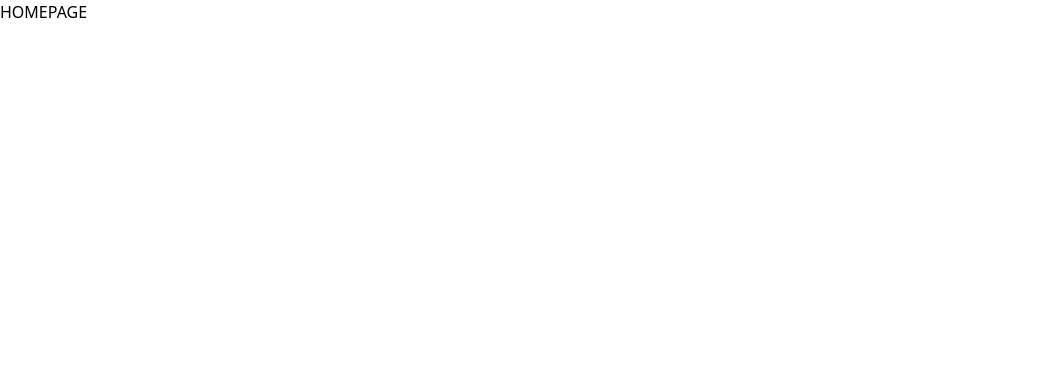
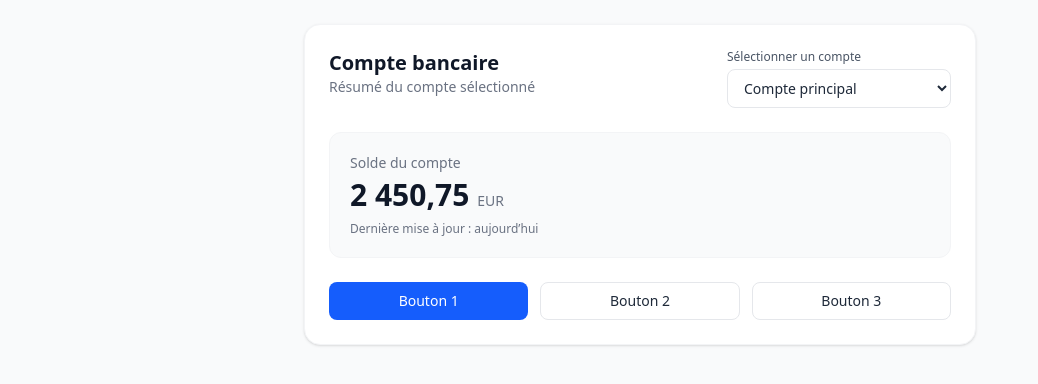
Before and after one commit to vicbenham/banking-app, an Angular app: page / in a window 1280 px wide. Shown: the top 384 px of the page, without its empty margins (0-1038 px from the left). Built offline with nearby package versions, Linux system fonts and the light colour scheme.

Commit message:
created home component dir and added homepage boilerplate

```diff
--- a/src/app/app.routes.ts
+++ b/src/app/app.routes.ts
@@ -1,9 +1,9 @@
 import { Routes } from '@angular/router';
-import {HomeComponent} from './home';
 import {InfosComponent} from './infos';
 import {LoginComponent} from './login.component/login.component';
 import {TransactionComponent} from './transaction.component/transaction.component';
 import {RegisterComponent} from './register.component/register.component';
+import {HomeComponent} from './home.component/home.component';
 
 export const routes: Routes = [{
   path: '',
--- /dev/null
+++ b/src/app/home.component/home.component.html
@@ -0,0 +1,74 @@
+<div class="min-h-screen bg-gray-50 p-6">
+  <div class="mx-auto w-full max-w-2xl space-y-6">
+
+    <!-- Card: Account Summary -->
+    <div class="rounded-2xl bg-white p-6 shadow-sm border border-gray-100">
+      <div class="flex items-start justify-between gap-4">
+        <div>
+          <h1 class="text-xl font-semibold text-gray-900">Compte bancaire</h1>
+          <p class="text-sm text-gray-500">Résumé du compte sélectionné</p>
+        </div>
+
+        <!-- Dropdown: Accounts -->
+        <div class="w-56">
+          <label for="accountSelect" class="block text-xs font-medium text-gray-600 mb-1">
+            Sélectionner un compte
+          </label>
+          <select
+            id="accountSelect"
+            class="w-full rounded-lg border border-gray-200 bg-white px-3 py-2 text-sm text-gray-800
+                   focus:outline-none focus:ring-2 focus:ring-blue-500"
+          >
+            <option>Compte principal</option>
+            <option>Compte 2</option>
+            <option>Compte 3</option>
+          </select>
+        </div>
+      </div>
+
+      <!-- Balance -->
+      <div class="mt-6 rounded-xl bg-gray-50 p-5 border border-gray-100">
+        <p class="text-sm text-gray-500">Solde du compte</p>
+        <div class="mt-1 flex items-baseline gap-2">
+          <span class="text-3xl font-semibold text-gray-900">2 450,75</span>
+          <span class="text-sm font-medium text-gray-500">EUR</span>
+        </div>
+        <p class="mt-2 text-xs text-gray-500">Dernière mise à jour : aujourd’hui</p>
+      </div>
+
+      <!-- Boutons -->
+      <div class="mt-6 grid grid-cols-1 sm:grid-cols-3 gap-3">
+        <button
+          type="button"
+          class="w-full rounded-lg bg-blue-600 px-4 py-2 text-sm font-medium text-white
+                 hover:bg-blue-700 active:bg-blue-800
+                 focus:outline-none focus:ring-2 focus:ring-blue-500 focus:ring-offset-2
+                 transition"
+        >
+          Bouton 1
+        </button>
+
+        <button
+          type="button"
+          class="w-full rounded-lg border border-gray-200 bg-white px-4 py-2 text-sm font-medium text-gray-800
+                 hover:bg-gray-50 active:bg-gray-100
+                 focus:outline-none focus:ring-2 focus:ring-blue-500 focus:ring-offset-2
+                 transition"
+        >
+          Bouton 2
+        </button>
+
+        <button
+          type="button"
+          class="w-full rounded-lg border border-gray-200 bg-white px-4 py-2 text-sm font-medium text-gray-800
+                 hover:bg-gray-50 active:bg-gray-100
+                 focus:outline-none focus:ring-2 focus:ring-blue-500 focus:ring-offset-2
+                 transition"
+        >
+          Bouton 3
+        </button>
+      </div>
+    </div>
+
+  </div>
+</div>
--- a/src/app/home.ts
+++ /dev/null
@@ -1,10 +0,0 @@
-import {Component} from '@angular/core';
-
-@Component({
-  selector: 'home',
-  template: '<h1>HOMEPAGE</h1>'
-})
-
-export class HomeComponent {
-
-}
```
Also changed, not shown: src/app/home.component/home.component.ts (added, +11 -0 lines), src/app/home.component/home.component.css (added), 1 other file (tests, documents, lock files or other folders).
